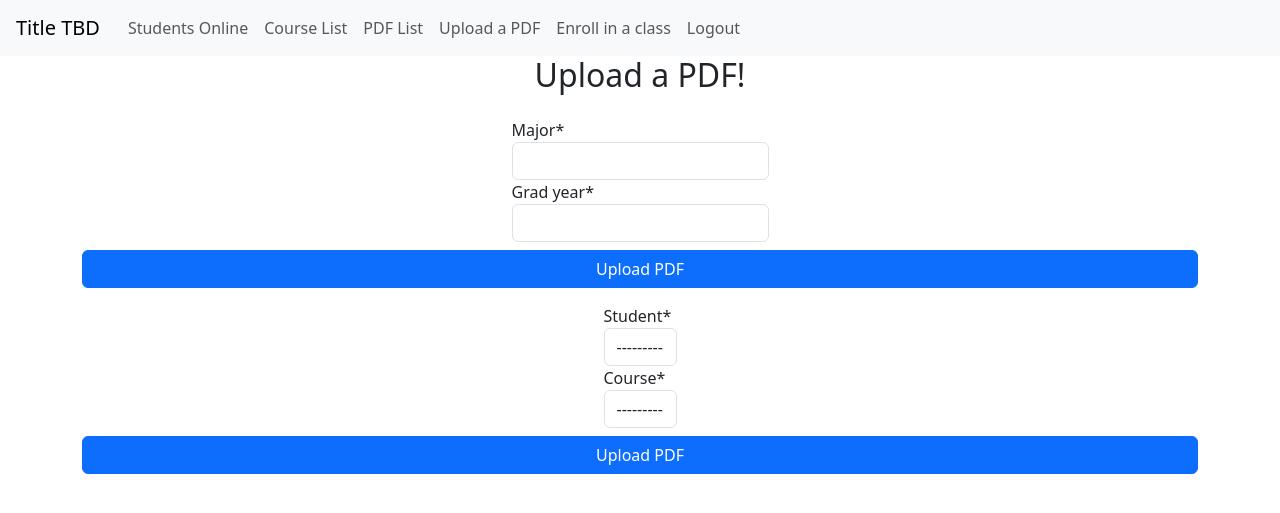
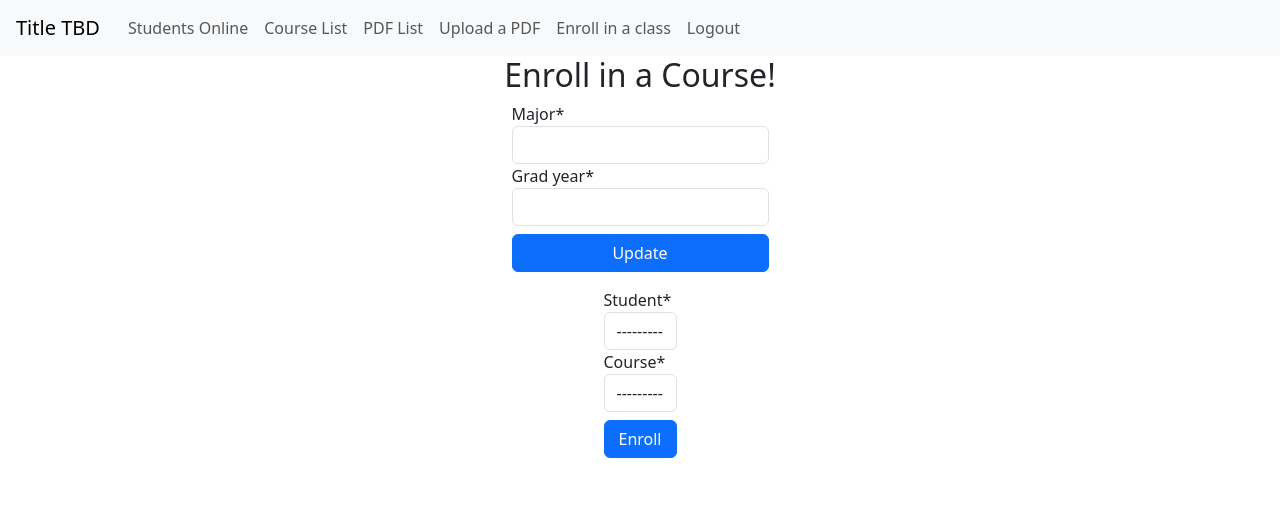
Before and after one commit to sierrashuman/assignment-project, a Django app: page /app/enroll_course/ in a window 1280 px wide. Shown: the top 513 px of the page. Run offline with Django 3.2, Linux system fonts and the light colour scheme; data that the repository does not hold is empty; some libraries are stand-ins or nearby versions.

Commit message:
adding course enrollment

```diff
--- a/assignment_app/models.py
+++ b/assignment_app/models.py
@@ -37,11 +37,11 @@ class Student(models.Model):
     grad_year = models.CharField(max_length=4)
 
     def __str__(self):
-        return self.user.name
+        return self.user.username
 
 class Enrollment(models.Model):
     student = models.ForeignKey(Student, on_delete=models.CASCADE)
     course = models.ForeignKey(Course, on_delete=models.CASCADE)
 
     def __str__(self):
-        return self.student
+        return self.student + "_" + self.course
--- a/assignment_app/templates/enroll_course.html
+++ b/assignment_app/templates/enroll_course.html
@@ -4,15 +4,15 @@
 
 
 {% block content %}
-    <h2>Upload a PDF!</h2>
-    <form method="post"></form>
+    <h2>Enroll in a Course!</h2>
+    <form method="post">
         {% csrf_token %}
         {{ student_form|crispy }}
-        <button type="submit" class="btn btn-primary mt-2 m-auto w-100">Upload PDF</button>
+        <button type="submit" class="btn btn-primary mt-2 m-auto w-100">Update</button>
     </form>
-    <form method="post"></form>
+    <form method="post">
         {% csrf_token %}
         {{ enrolled_form|crispy }}
-        <button type="submit" class="btn btn-primary mt-2 m-auto w-100">Upload PDF</button>
+        <button type="submit" class="btn btn-primary mt-2 m-auto w-100">Enroll</button>
     </form>
 {% endblock %}
--- a/assignment_app/views.py
+++ b/assignment_app/views.py
@@ -81,7 +81,6 @@ class EnrollList(generic.ListView):
 
 def enroll_course(request):
     if request.method == 'POST':
-        print(True)
         enrolled_form = EnrollmentForm(request.POST)
         student_form = StudentForm(request.POST)
         if enrolled_form.is_valid():
@@ -89,7 +88,6 @@ def enroll_course(request):
             course.save()
             return
         if student_form.is_valid():
-            print(True)
             student = student_form.save(commit=False)
             student.user = request.user
             student.save()
```
